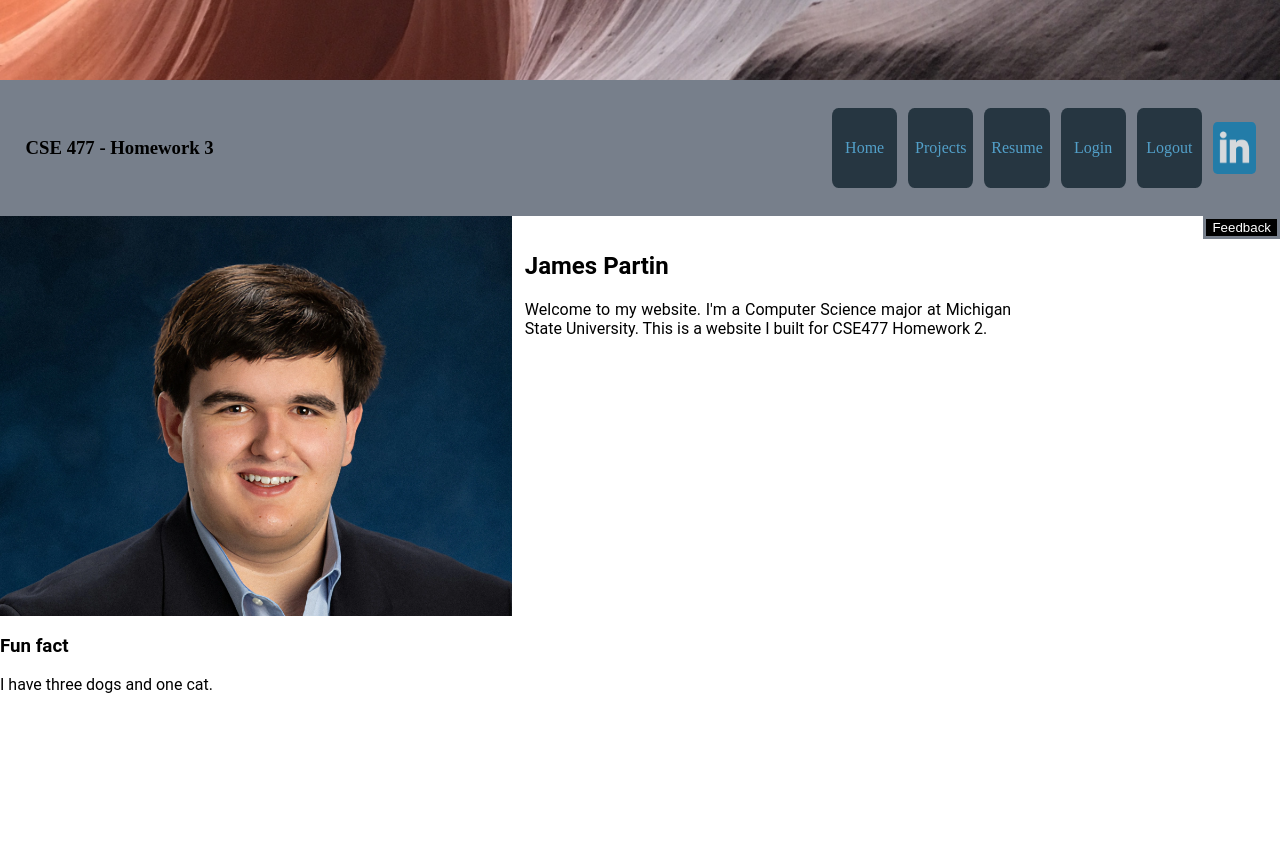
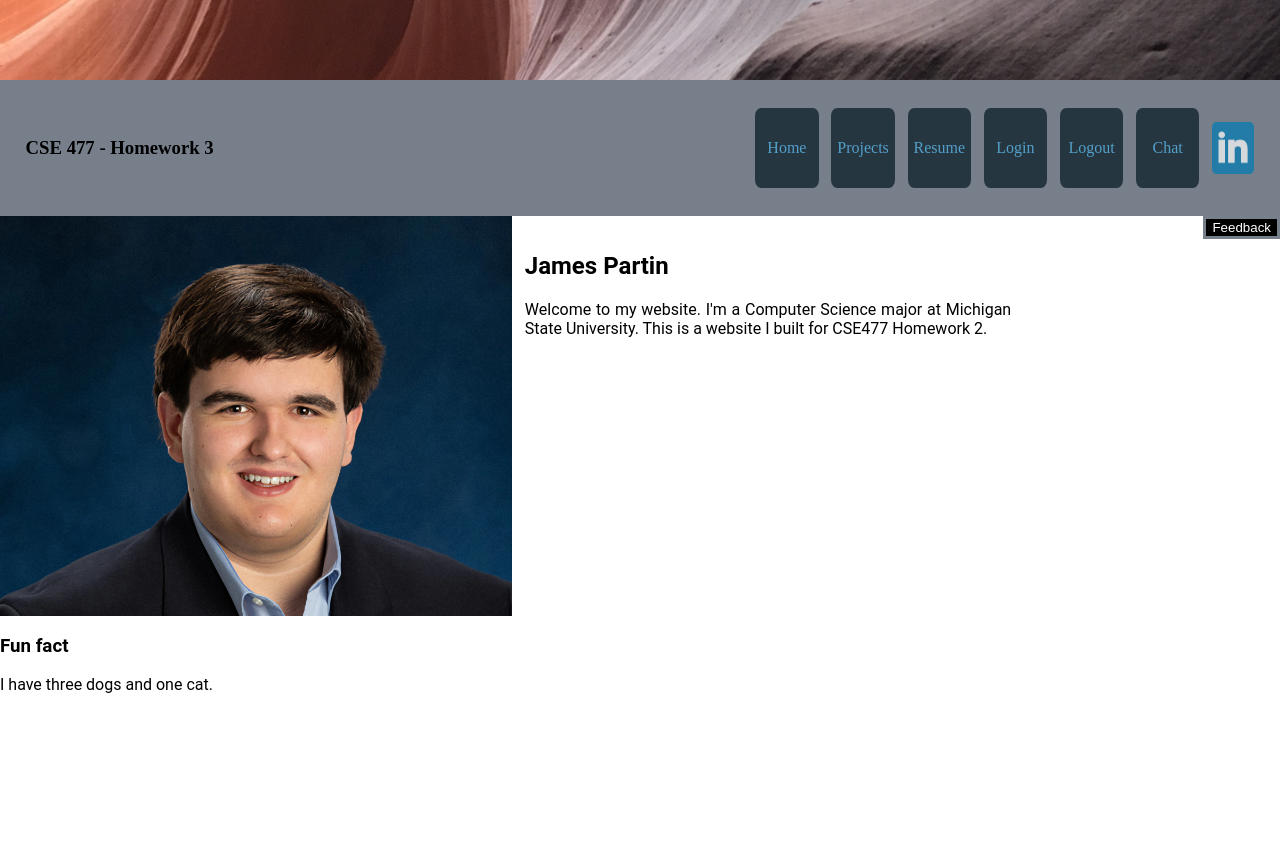
Before and after one commit to RandomPerson495721/cse477-final, a Flask app: page /home in a window 1280 px wide. Shown: the top 855 px of the page. Run offline with Flask 3, Linux system fonts and the light colour scheme.

Commit message:
Add chat route and link

```diff
--- a/Homework-3/flask_app/templates/shared/layout.html
+++ b/Homework-3/flask_app/templates/shared/layout.html
@@ -37,6 +37,7 @@
             <a href="/resume" class="button">Resume</a>
             <a href="/login" class="button">Login</a>
             <a href="/logout" class="button">Logout</a>
+            <a href="/chat" class="button">Chat</a>
             <a href="https://www.linkedin.com/in/james-partin-62015723a" class="button" id="social__linkedin"
                title="Linkedin" target="_blank">
                 <div class="hidden__text">LinkedIn</div>
```
